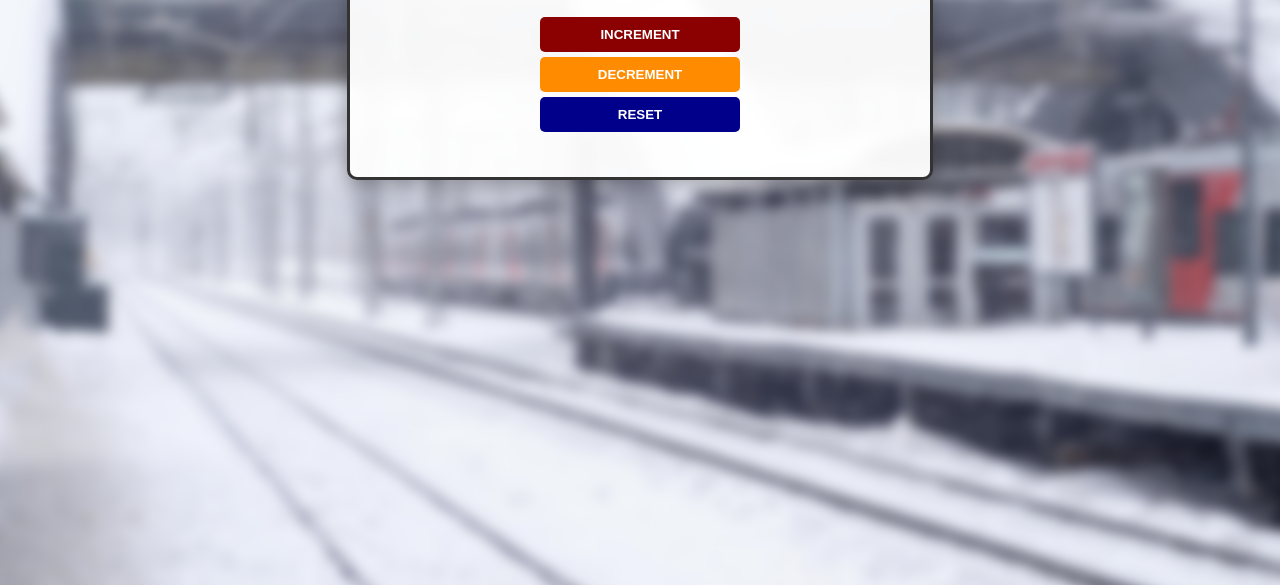
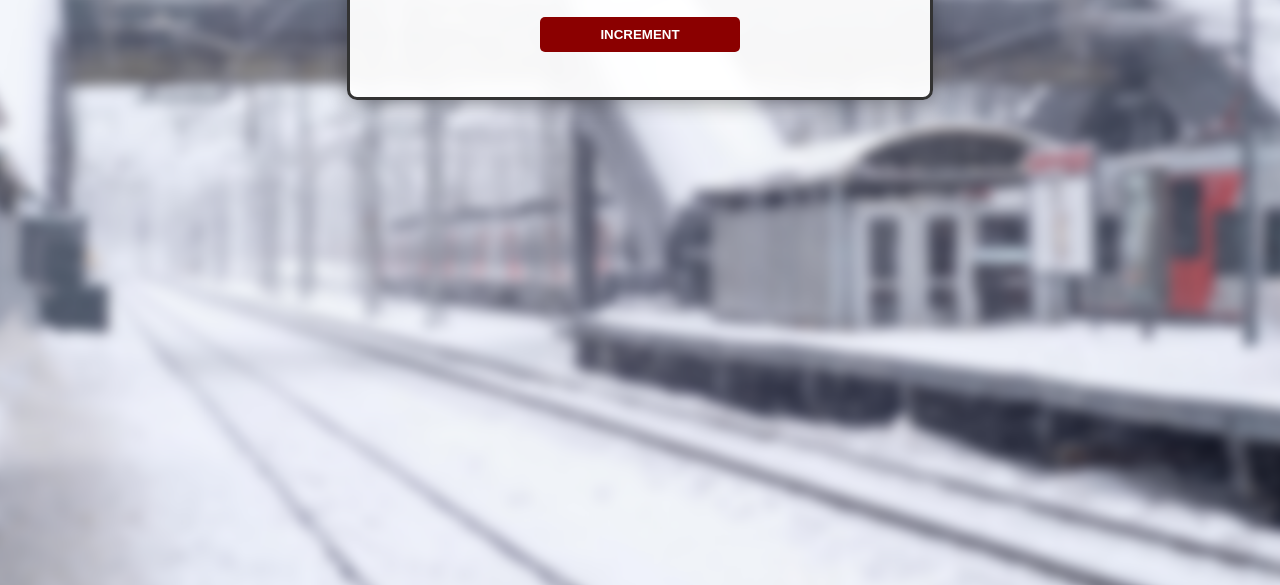
Before and after one commit to MRWH1TE117/passenger-counter-app, a plain HTML site: page index.html in a window 1280 px wide. Shown: the part 215-800 px from the top of the page. Drawn offline with Linux system fonts and the light colour scheme.

Commit message:
commented lines that are not part of course

```diff
--- a/index.html
+++ b/index.html
@@ -11,8 +11,8 @@
             <h2 id="count-el">0</h2>
             <!-- Create a INCREMENT button with the id="increment-btn" -->
             <button id="increment-btn" onclick="increment()">INCREMENT</button>
-            <button id="decrement-btn" onclick="decrement()">DECREMENT</button>
-            <button id="reset-btn" onclick="reset()">RESET</button>
+            <!-- <button id="decrement-btn" onclick="decrement()">DECREMENT</button>
+            <button id="reset-btn" onclick="reset()">RESET</button> -->
         </div>
         <script src="index.js"></script>
     </body>
--- a/index.js
+++ b/index.js
@@ -6,14 +6,14 @@ function increment() {
   countEl.innerText = count;
 }
 
-function decrement() {
-  if (count > 0) {
-    count = count - 1;
-    countEl.innerText = count;
-  }
-}
+// function decrement() {
+//   if (count > 0) {
+//     count = count - 1;
+//     countEl.innerText = count;
+//   }
+// }
 
-function reset() {
-  countEl.innerText = 0;
-  count = 0;
-}
+// function reset() {
+//   countEl.innerText = 0;
+//   count = 0;
+// }
```
